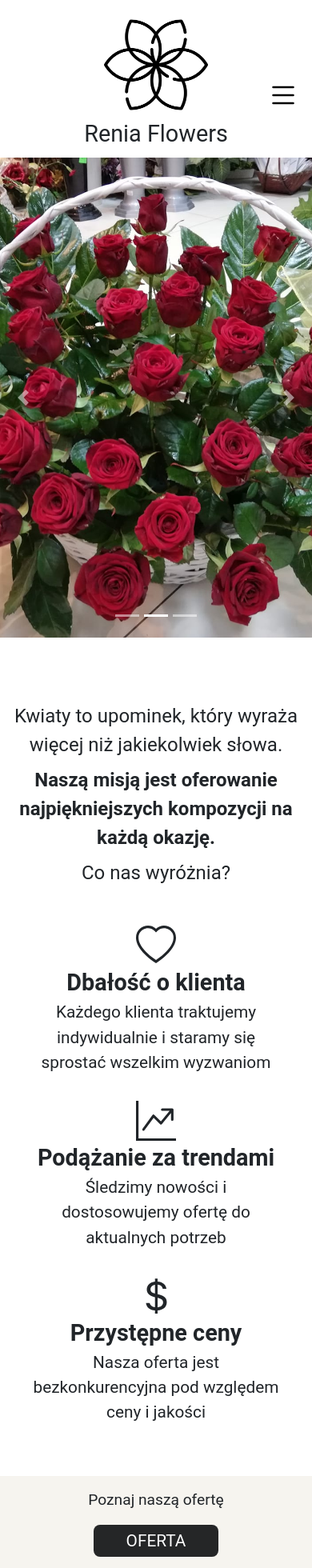
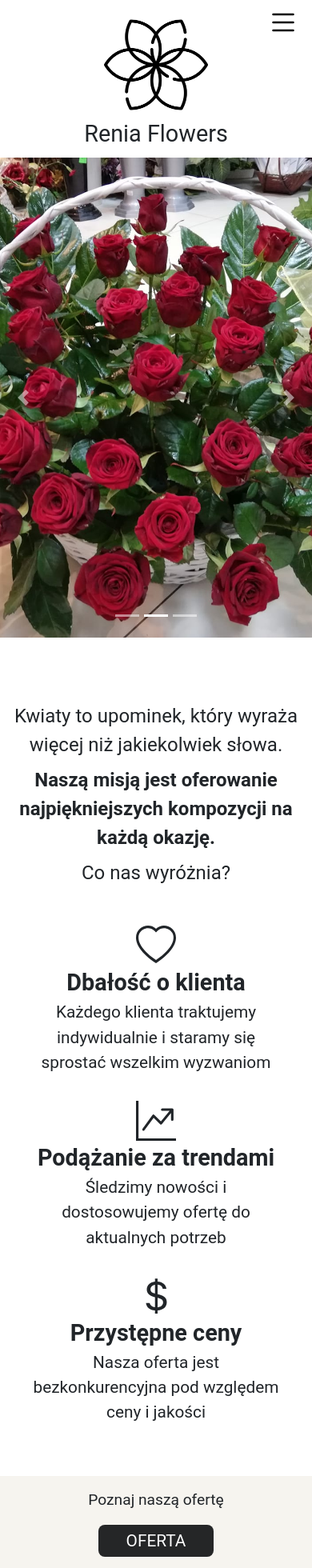
Before and after one commit to SebastianBabinski1/Florists, a React (Create React App) app: page / in a window 390 px wide. Shown: the top 1960 px of the page at 80% size. Built offline with nearby package versions, Linux system fonts and the light colour scheme.

Commit message:
Making nav, shop items and summary bars responsive

```diff
--- a/src/components/Navbar.tsx
+++ b/src/components/Navbar.tsx
@@ -1,4 +1,7 @@
+import { useState } from "react";
+
 export const Navbar = () => {
+  const [menu, setMenu] = useState(true);
   return (
     <div className="header-wrapper">
       <div className="logo-wrapper">
@@ -8,9 +11,12 @@ export const Navbar = () => {
           xmlns="http://www.w3.org/2000/svg"
           width="40"
           height="40"
-          fill="black"
+          fill={`${menu ? "black" : "white"}`}
           className="bi bi-list"
           viewBox="0 0 16 16"
+          onClick={() => {
+            setMenu(!menu);
+          }}
         >
           <path
             fillRule="evenodd"
@@ -18,7 +24,7 @@ export const Navbar = () => {
           />
         </svg>
       </div>
-      <nav className="navbar">
+      <nav className={`navbar ${menu ? "menu-slide" : ""}`}>
         <a href="/">Start</a>
         <a href="/about">O nas</a>
         <a href="/offer">Oferta</a>
--- a/src/index.css
+++ b/src/index.css
@@ -33,16 +33,26 @@
   visibility: hidden;
 }
 
-@media screen and (max-width: 480px) {
+@media screen and (max-width: 768px) {
   .navbar {
-    display: none;
+    flex-direction: column;
+    position: absolute;
+    top: 0;
+    transition: transform 0.4s ease-in-out;
+    z-index: 1;
+    width: 100%;
+  }
+
+  .menu-slide {
+    transform: translate(0, -100%);
   }
 
   .bi-list {
     visibility: visible;
     position: absolute;
     right: 1rem;
-    top: 50%;
+    top: 0.5rem;
+    z-index: 2;
   }
 }
 .carousel-inner {
@@ -85,7 +95,7 @@
   font-size: 1.3rem;
 }
 
-@media screen and (max-width: 480px) {
+@media screen and (max-width: 768px) {
   .advantages-wrapper {
     flex-direction: column;
   }
@@ -116,7 +126,7 @@
   margin: 1rem 0 0 0;
 }
 .summary-item__button {
-  width: 40%;
+  min-width: 9rem;
   height: 2.5rem;
   margin: 1rem;
   background-color: #252627;
@@ -134,7 +144,7 @@
   opacity: 1;
 }
 
-@media screen and (max-width: 480px) {
+@media screen and (max-width: 768px) {
   .summary-bar-wrapper {
     flex-direction: column;
     align-items: center;
@@ -142,9 +152,6 @@
 
   .summary-item {
     width: 100%;
-  }
-  .summary-item__button {
-    width: 40%;
   }
 }
 .footer-wrapper {
@@ -381,6 +388,12 @@
   border-bottom: 2px solid black;
 }
 
+@media screen and (max-width: 1024px) {
+  .shop-navbar {
+    flex-direction: column;
+    align-items: center;
+  }
+}
 .step-by-step-wrapper {
   display: flex;
   justify-content: center;
@@ -428,10 +441,11 @@
   justify-content: center;
 }
 
-@media screen and (max-width: 480px) {
+@media screen and (max-width: 1024px) {
   .shop-items-wrapper {
     display: flex;
     flex-direction: column;
+    align-items: center;
   }
 }
 .shop-item {
--- a/src/styles/LandingPage/_StartContent.scss
+++ b/src/styles/LandingPage/_StartContent.scss
@@ -34,7 +34,7 @@
     }
 }
 
-@media screen and (max-width: 480px){
+@media screen and (max-width: 768px){
     .advantages-wrapper {
         flex-direction: column;
     }
--- a/src/styles/LandingPage/_SummaryBar.scss
+++ b/src/styles/LandingPage/_SummaryBar.scss
@@ -21,7 +21,7 @@
         margin: 1rem 0 0 0 ;
     }
     &__button {
-        width: 40%;
+        min-width: 9rem;
         height: 2.5rem;
         margin: 1rem;
         background-color: $primary-color;
@@ -42,7 +42,7 @@
 }
 
 
-@media screen and (max-width: 480px){
+@media screen and (max-width: 768px){
     .summary-bar-wrapper {
         flex-direction: column;
         align-items: center;
@@ -50,9 +50,5 @@
 
     .summary-item {
         width: 100%;
-
-        &__button {
-            width: 40%;
-        }
     }
 }
--- a/src/styles/Shop/Bouquets/_ShopBouquets.scss
+++ b/src/styles/Shop/Bouquets/_ShopBouquets.scss
@@ -6,9 +6,10 @@
     justify-content: center;
 }
 
-@media screen and (max-width: 480px) {
+@media screen and (max-width: 1024px) {
 .shop-items-wrapper{
     display: flex;
     flex-direction: column;
+    align-items: center;
 }
 }
--- a/src/styles/_Navbar.scss
+++ b/src/styles/_Navbar.scss
@@ -37,15 +37,25 @@
     visibility: hidden;
 }
 
-@media screen and (max-width: 480px) {
-    .navbar {
-        display: none;
+@media screen and (max-width: 768px) {
+    .navbar{
+        flex-direction: column;
+        position: absolute;
+        top: 0;
+        transition: transform 0.4s ease-in-out;
+        z-index: 1;
+        width: 100%;
     }
+    .menu-slide {
+        transform: translate(0, -100%);
+    }
+
 
     .bi-list {
         visibility:visible;
         position: absolute;
         right: 1rem;
-        top: 50%;
+        top: 0.5rem;
+        z-index: 2;
     }
 }
```
Also changed, not shown: src/styles/Shop/_ShopNavbar.scss (+7 -0 lines), 1 other file (tests, documents, lock files or other folders).
